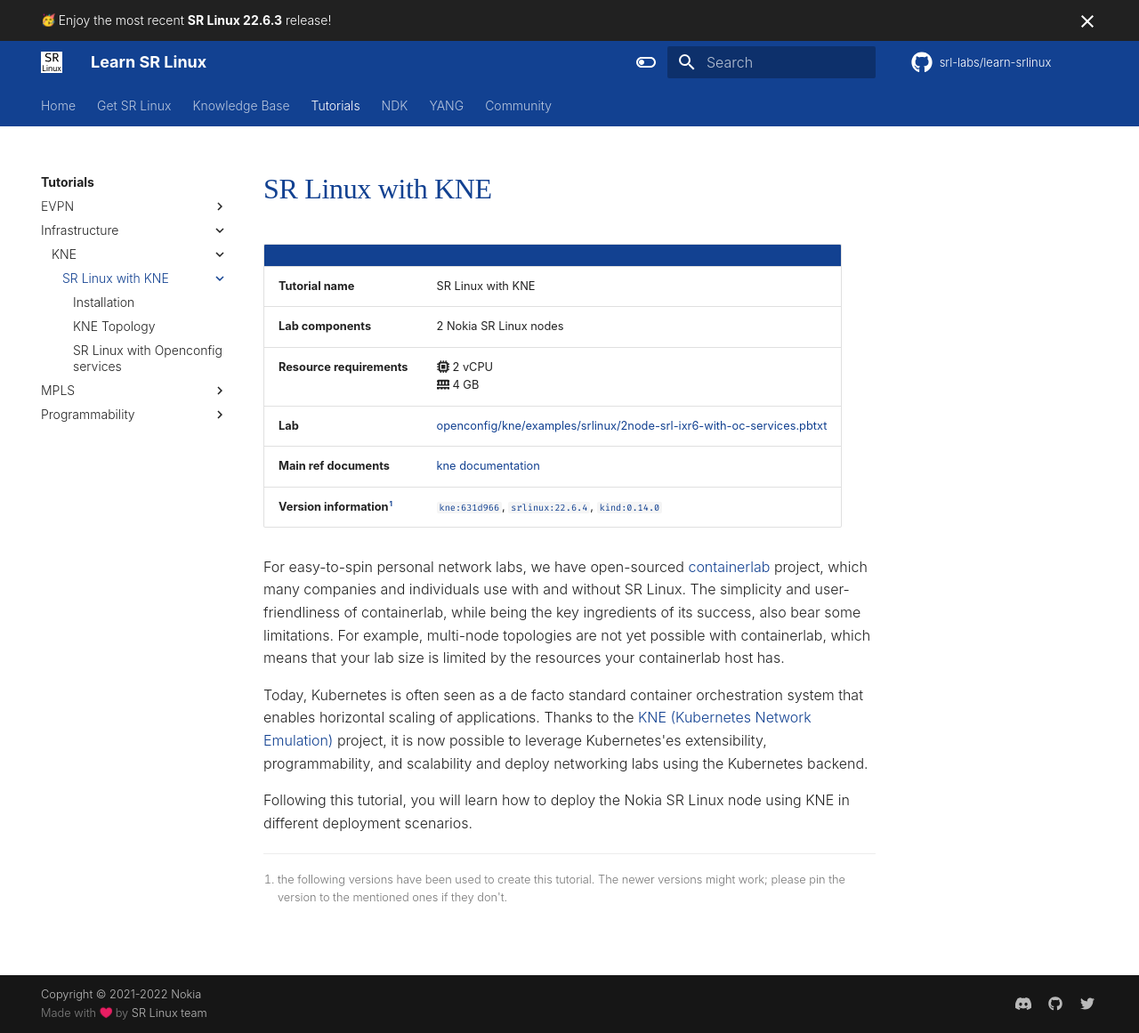
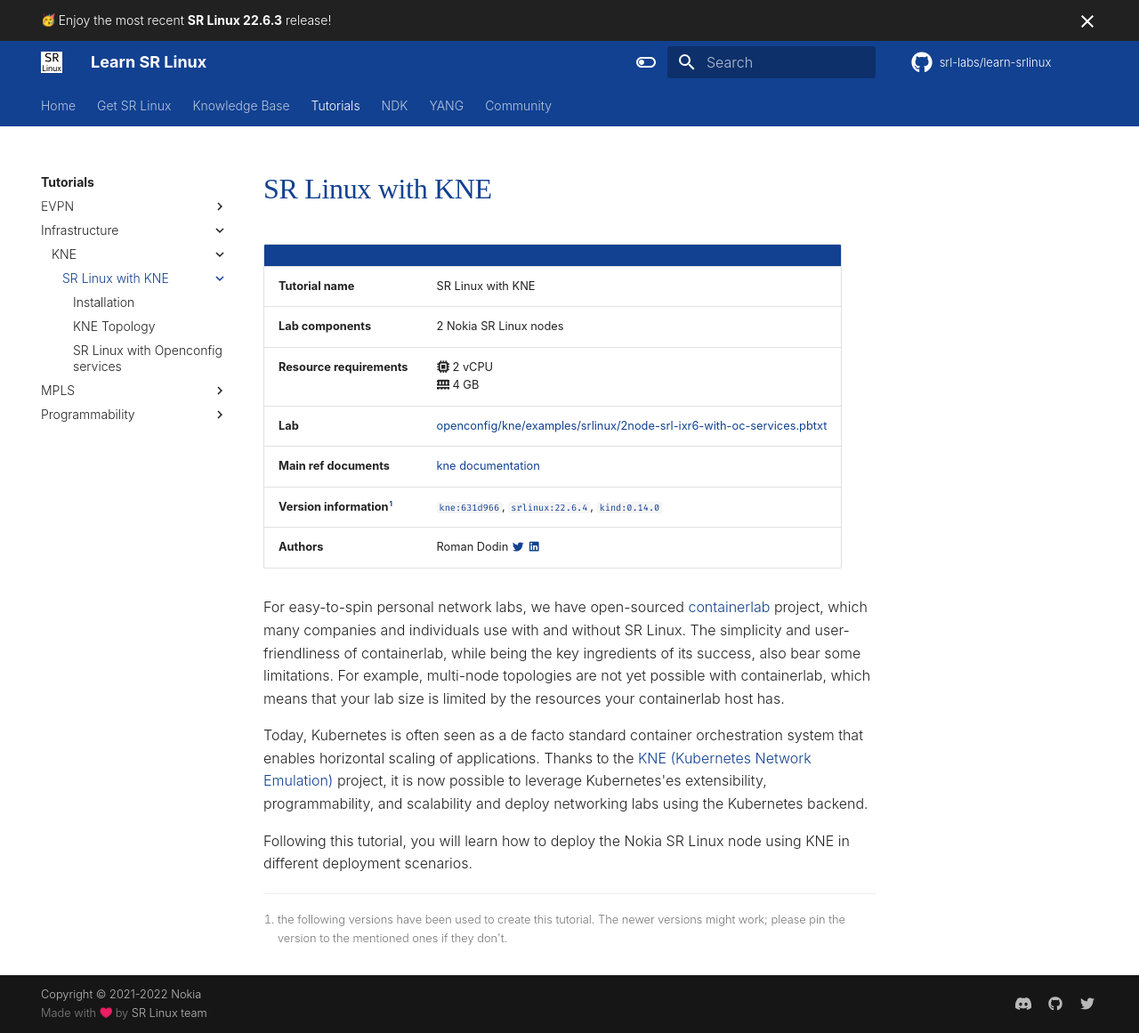
Before and after one commit to srl-labs/learn-srlinux, an MkDocs documentation site: the page built from docs/tutorials/infrastructure/kne/srl-with-kne/index.md, in a window 1280 px wide and 1161 px high. Shown: the whole window at 89% size. Built offline with MkDocs 1.6.1 and Material for MkDocs 9.7.7, drawn with Linux system fonts in a browser that asks for light colours; emoji names are drawn with the system emoji font; some web fonts are replaced; comment, search, counter and statistics services are not loaded.

Commit message:
added author info

```diff
--- a/docs/tutorials/infrastructure/kne/srl-with-kne/index.md
+++ b/docs/tutorials/infrastructure/kne/srl-with-kne/index.md
@@ -8,12 +8,15 @@
 | **Lab**                     | [openconfig/kne/examples/srlinux/2node-srl-ixr6-with-oc-services.pbtxt][lab]                       |
 | **Main ref documents**      | [kne documentation][knedoc]                                                                        |
 | **Version information**[^1] | [`kne:631d966`][kne-install], [`srlinux:22.6.4`][srlinux-container], [`kind:0.14.0`][kind-install] |
+| **Authors** | Roman Dodin [:material-twitter:][rd-twitter] [:material-linkedin:][rd-linkedin] |
 
 [kne-install]: https://github.com/openconfig/kne/blob/main/docs/setup.md
 [kind-install]: https://kind.sigs.k8s.io/docs/user/quick-start#installation
 [lab]: https://github.com/openconfig/kne/blob/main/examples/srlinux/2node-srl-ixr6-with-oc-services.pbtxt
 [srlinux-container]: https://github.com/nokia/srlinux-container-image
 [knedoc]: https://github.com/openconfig/kne/#readme
+[rd-twitter]: https://twitter.com/ntdvps
+[rd-linkedin]: https://linkedin.com/in/rdodin
 
 For easy-to-spin personal network labs, we have open-sourced [containerlab](https://containerlab.dev) project, which many companies and individuals use with and without SR Linux. The simplicity and user-friendliness of containerlab, while being the key ingredients of its success, also bear some limitations. For example, multi-node topologies are not yet possible with containerlab, which means that your lab size is limited by the resources your containerlab host has.
 
```
